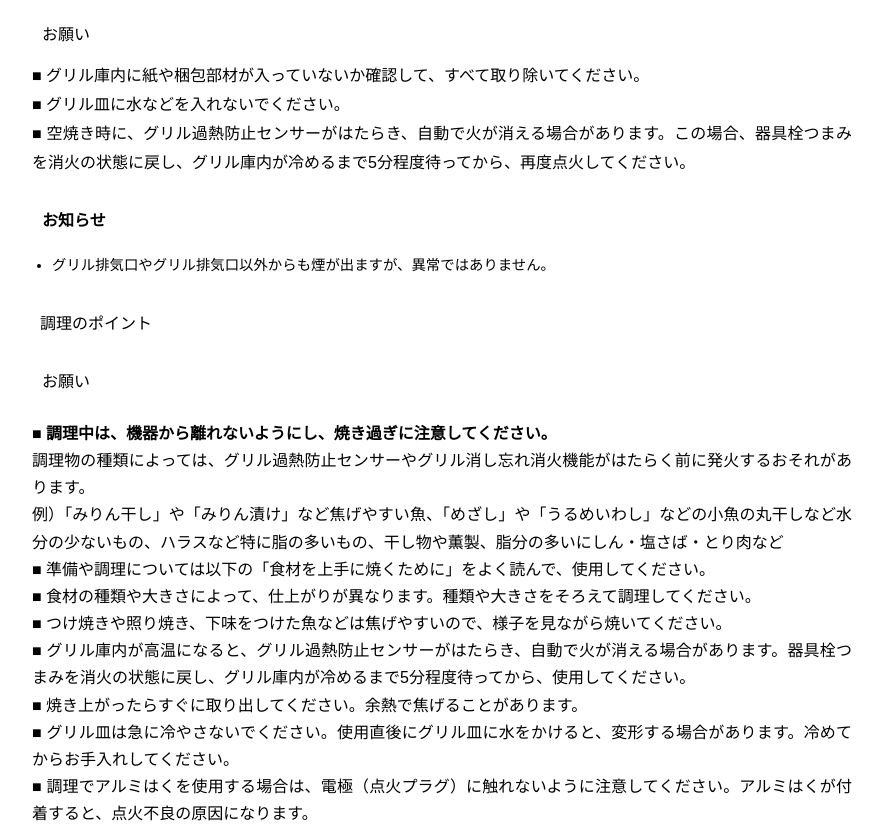
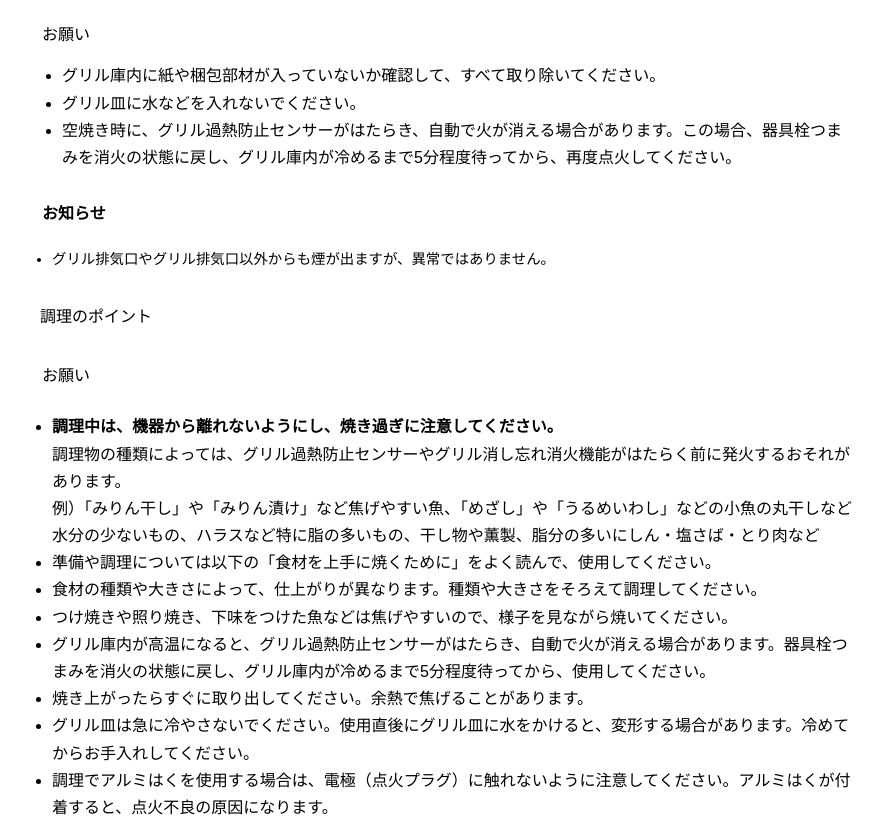
Before and after one commit to watoma06/rinnai, a plain HTML site: page index.html in a window 1280 px wide. Shown: the part 3676-4507 px from the top of the page, without its empty margins (198-1081 px from the left). Drawn offline with Linux system fonts and the light colour scheme.

Commit message:
Replace square bullets with standard lists

```diff
--- a/index.html
+++ b/index.html
@@ -191,9 +191,11 @@
             <!-- グリル初回使用時の注意事項 -->
             <div class="warning">
                 <h4>お願い</h4>
-                <p>■ グリル庫内に紙や梱包部材が入っていないか確認して、すべて取り除いてください。</p>
-                <p>■ グリル皿に水などを入れないでください。</p>
-                <p>■ 空焼き時に、グリル過熱防止センサーがはたらき、自動で火が消える場合があります。この場合、器具栓つまみを消火の状態に戻し、グリル庫内が冷めるまで5分程度待ってから、再度点火してください。</p>
+                <ul>
+                    <li>グリル庫内に紙や梱包部材が入っていないか確認して、すべて取り除いてください。</li>
+                    <li>グリル皿に水などを入れないでください。</li>
+                    <li>空焼き時に、グリル過熱防止センサーがはたらき、自動で火が消える場合があります。この場合、器具栓つまみを消火の状態に戻し、グリル庫内が冷めるまで5分程度待ってから、再度点火してください。</li>
+                </ul>
             </div>
 
             <!-- グリル初回使用時のお知らせ -->
@@ -214,15 +216,17 @@
                     <h4>お願い</h4>
                 </div>
                 <div class="notice-content">
-                    <p>■ <strong>調理中は、機器から離れないようにし、焼き過ぎに注意してください。</strong><br>調理物の種類によっては、グリル過熱防止センサーやグリル消し忘れ消火機能がはたらく前に発火するおそれがあります。<br>
-                        例）「みりん干し」や「みりん漬け」など焦げやすい魚、「めざし」や「うるめいわし」などの小魚の丸干しなど水分の少ないもの、ハラスなど特に脂の多いもの、干し物や薫製、脂分の多いにしん・塩さば・とり肉など</p>
-                    <p>■ 準備や調理については以下の「食材を上手に焼くために」をよく読んで、使用してください。</p>
-                    <p>■ 食材の種類や大きさによって、仕上がりが異なります。種類や大きさをそろえて調理してください。</p>
-                    <p>■ つけ焼きや照り焼き、下味をつけた魚などは焦げやすいので、様子を見ながら焼いてください。</p>
-                    <p>■ グリル庫内が高温になると、グリル過熱防止センサーがはたらき、自動で火が消える場合があります。器具栓つまみを消火の状態に戻し、グリル庫内が冷めるまで5分程度待ってから、使用してください。</p>
-                    <p>■ 焼き上がったらすぐに取り出してください。余熱で焦げることがあります。</p>
-                    <p>■ グリル皿は急に冷やさないでください。使用直後にグリル皿に水をかけると、変形する場合があります。冷めてからお手入れしてください。</p>
-                    <p>■ 調理でアルミはくを使用する場合は、電極（点火プラグ）に触れないように注意してください。アルミはくが付着すると、点火不良の原因になります。</p>
+                    <ul>
+                        <li><strong>調理中は、機器から離れないようにし、焼き過ぎに注意してください。</strong><br>調理物の種類によっては、グリル過熱防止センサーやグリル消し忘れ消火機能がはたらく前に発火するおそれがあります。<br>
+                        例）「みりん干し」や「みりん漬け」など焦げやすい魚、「めざし」や「うるめいわし」などの小魚の丸干しなど水分の少ないもの、ハラスなど特に脂の多いもの、干し物や薫製、脂分の多いにしん・塩さば・とり肉など</li>
+                        <li>準備や調理については以下の「食材を上手に焼くために」をよく読んで、使用してください。</li>
+                        <li>食材の種類や大きさによって、仕上がりが異なります。種類や大きさをそろえて調理してください。</li>
+                        <li>つけ焼きや照り焼き、下味をつけた魚などは焦げやすいので、様子を見ながら焼いてください。</li>
+                        <li>グリル庫内が高温になると、グリル過熱防止センサーがはたらき、自動で火が消える場合があります。器具栓つまみを消火の状態に戻し、グリル庫内が冷めるまで5分程度待ってから、使用してください。</li>
+                        <li>焼き上がったらすぐに取り出してください。余熱で焦げることがあります。</li>
+                        <li>グリル皿は急に冷やさないでください。使用直後にグリル皿に水をかけると、変形する場合があります。冷めてからお手入れしてください。</li>
+                        <li>調理でアルミはくを使用する場合は、電極（点火プラグ）に触れないように注意してください。アルミはくが付着すると、点火不良の原因になります。</li>
+                    </ul>
                 </div>
 
                 <div class="content-image left">
```
